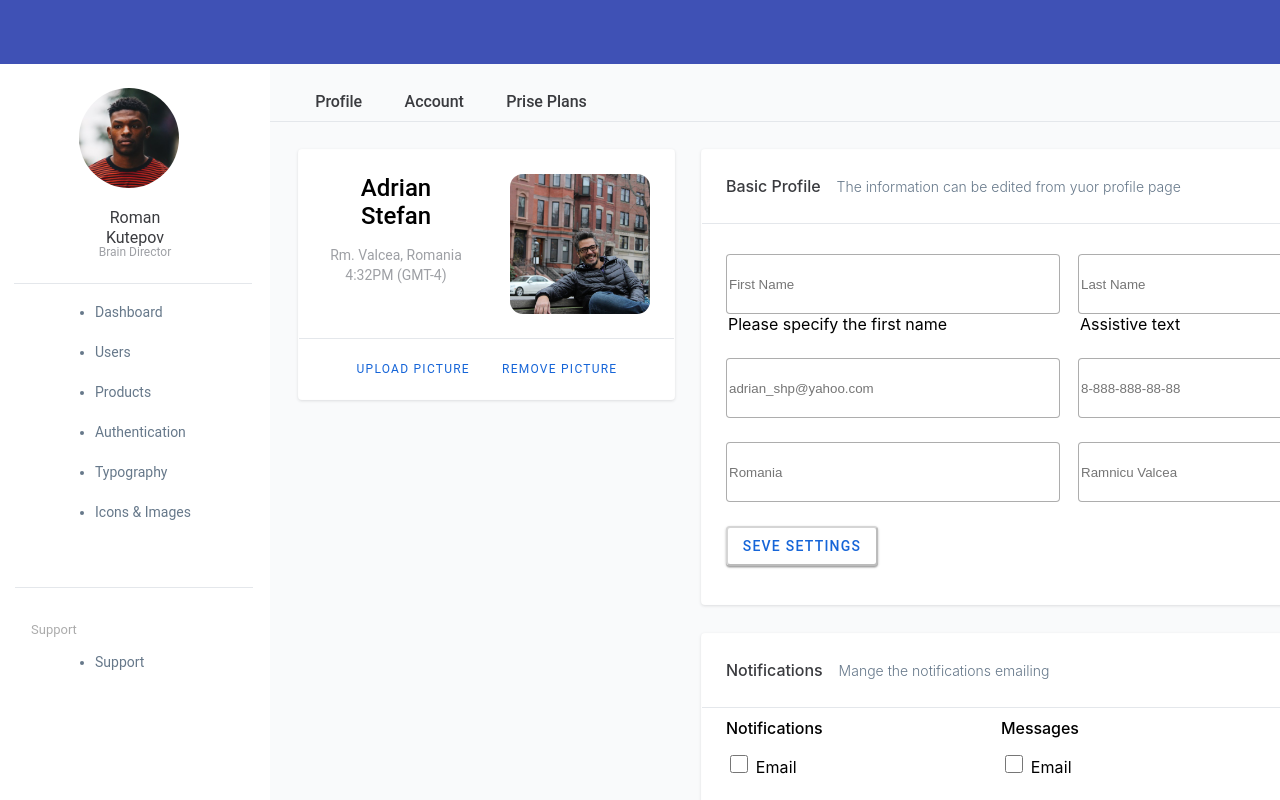
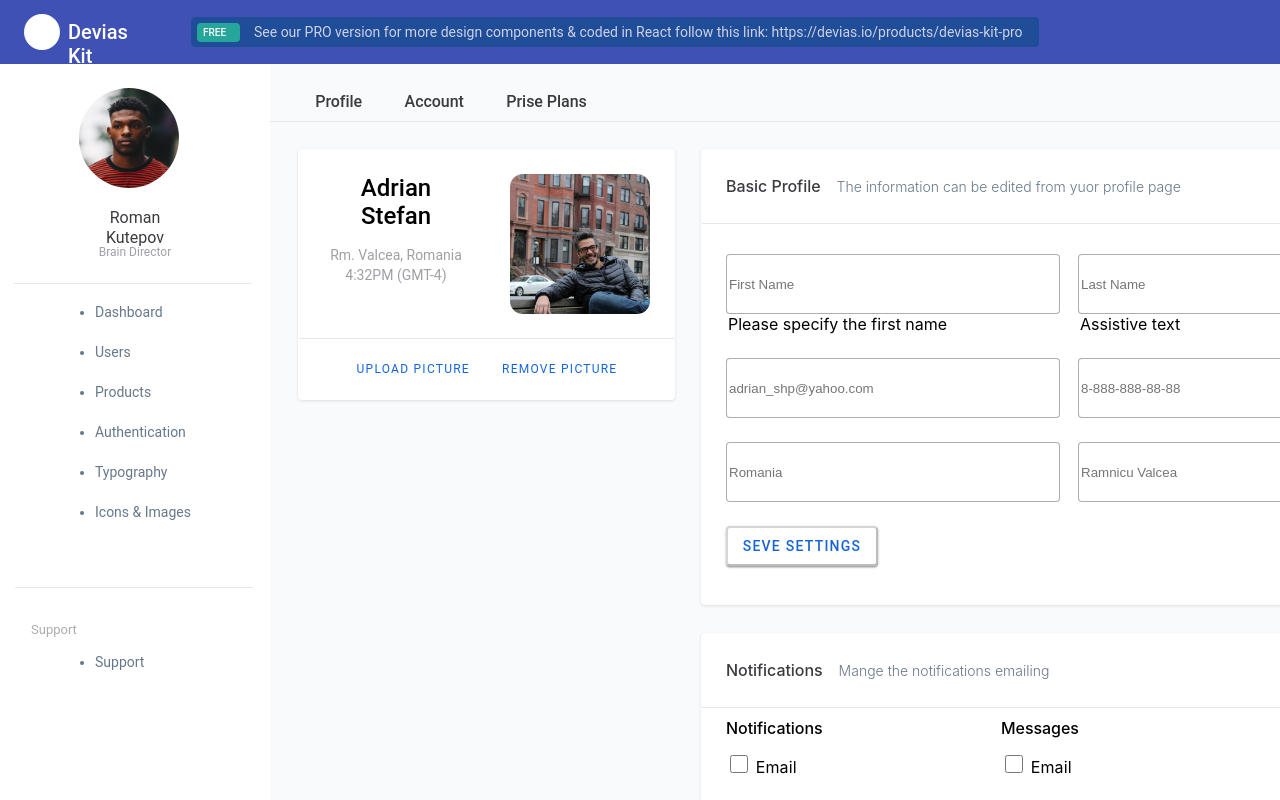
Before and after one commit to Sergey-Loboda87/test, a React (Create React App) app: page / in a window 1280 px wide. Shown: the top 800 px of the page. Built offline with nearby package versions, Linux system fonts and the light colour scheme.

Commit message:
Верстаем дальше

```diff
--- a/src/App.css
+++ b/src/App.css
@@ -1,6 +1,5 @@
 .app-wrapper{
   width: 1920px;
-  height: 1080px;
   display: grid;
   grid-template-areas:
   'h h'
--- a/src/components/Header/Header.jsx
+++ b/src/components/Header/Header.jsx
@@ -2,12 +2,24 @@ import React from 'react';
 import style from './Header.module.css'
 
 
+
 const Header = () => {
   return (
-    <div className = {style.header}>
-
+    <div className={style.header}>
+      <div className={style.logo}>
+      </div>
+      <div className={style.name}>
+        <span>Devias Kit</span>
+      </div>
+      <div className={style.inform}>
+        <div className={style.free}>
+          <span>FREE</span>
+        </div>
+        <p>See our PRO version for more design
+          components & coded in React follow
+          this link: https://devias.io/products/devias-kit-pro</p>
+      </div>
     </div>
   );
 }
-
 export default Header;
--- a/src/components/Header/Header.module.css
+++ b/src/components/Header/Header.module.css
@@ -1,7 +1,62 @@
 .header{
-grid-area: h;
-width: 100%;
-height: 64px;
-background: #3F51B5;
+    grid-area: h;
+    width: 100%;
+    height: 64px;
+    background: #3F51B5;
+    display: flex;
+}
+
+.logo{
+    height: 36px;
+    width: 36px;
+    border-radius: 50%;
+    margin-left: 24px;
+    margin-top: 14px;
+    background: #FFFFFF;
+}
+.name{
+    height: 24px;
+    width: 89px;
+    margin-left: 8px;
+    margin-top: 20px;
+    font-family: Roboto;
+    font-size: 20px;
+    font-style: normal;
+    font-weight: 500;
+    color: rgba(255, 255, 255, 1);
 
 }
+.inform{
+    display: flex;
+    align-items: center;
+    height: 30px;
+    width: 842px;
+    margin-left: 34px;
+    margin-top: 17px;
+    padding-left: 6px;
+    background: #204d98;
+    border-radius: 4px;
+    }
+.inform p{
+    padding-left: 14px;
+    font-family: Roboto;
+    font-style: normal;
+    font-weight: normal;
+    font-size: 14px;
+    line-height: 16px;
+    color: #CDD1EA;
+}
+.free{
+    display: flex;
+    align-items:center;
+    padding-left: 6px;
+    height: 19px;
+    width: 37px;
+    background: #26A69A;
+    border-radius: 4px;
+    font-family: Roboto;
+    font-size: 10px;
+    font-style: normal;
+    font-weight: 500;
+    color: rgba(255, 255, 255, 1);
+    }
--- a/src/components/Profile/PortletBasicProfile/BasicProfile.module.css
+++ b/src/components/Profile/PortletBasicProfile/BasicProfile.module.css
@@ -41,46 +41,3 @@
 .item_body{
     height: 293px;
 }
-.body_container{
-    display: grid;
-    grid-template-columns: 328px 328px;
-    gap: 24px;
-    padding-left: 24px;
-    padding-top: 33px;
-}
-
-.buttom_container{
-    margin-left: 24px;
-    padding-top: 24px;
-
-}
-.button{
-    width: 152px;
-    height: 40px;
-    font-family: Roboto;
-    font-style: normal;
-    font-weight: 500;
-    font-size: 14px;
-    line-height: 16px;
-    text-align: center;
-    letter-spacing: 1.25px;
-    text-transform: uppercase;
-    color: #FFFFFF;
-    background: #1665D8;
-    box-shadow: 0px 1px 1px rgba(0, 0, 0, 0.14), 0px 2px 1px rgba(0, 0, 0, 0.12), 0px 1px 3px rgba(0, 0, 0, 0.2);
-    border-radius: 4px
-}
-.button:disabled{
-    color: #1665D8;
-    background: #ffff;
-}
-.body_container input{
-    width: 328px;
-    height: 56px;
-    border: 1px solid rgba(0, 0, 0, 0.32);
-    border-radius: 4px;
-}
-.contain_error{
-    font-size: medium;
-    color: red;
-}
--- /dev/null
+++ b/src/components/Profile/PortletBasicProfile/FormProfile/Form.module.css
@@ -0,0 +1,43 @@
+.body_container{
+    display: grid;
+    grid-template-columns: 328px 328px;
+    gap: 24px;
+    padding-left: 24px;
+    padding-top: 33px;
+}
+
+.buttom_container{
+    margin-left: 24px;
+    padding-top: 24px;
+
+}
+.button{
+    width: 152px;
+    height: 40px;
+    font-family: Roboto;
+    font-style: normal;
+    font-weight: 500;
+    font-size: 14px;
+    line-height: 16px;
+    text-align: center;
+    letter-spacing: 1.25px;
+    text-transform: uppercase;
+    color: #FFFFFF;
+    background: #1665D8;
+    box-shadow: 0px 1px 1px rgba(0, 0, 0, 0.14), 0px 2px 1px rgba(0, 0, 0, 0.12), 0px 1px 3px rgba(0, 0, 0, 0.2);
+    border-radius: 4px
+}
+.button:disabled{
+    color: #1665D8;
+    background: #ffff;
+}
+.body_container input{
+    width: 328px;
+    height: 56px;
+    border: 1px solid rgba(0, 0, 0, 0.32);
+    border-radius: 4px;
+}
+.contain_error{
+    font-size: medium;
+    color: red;
+}
--- a/src/components/Profile/PortletBasicProfile/FormProfile/FormErrors.jsx
+++ b/src/components/Profile/PortletBasicProfile/FormProfile/FormErrors.jsx
@@ -1,5 +1,5 @@
 import React from 'react';
-import style from '../BasicProfile.module.css'
+import style from './Form.module.css'
 
 //Это простой функциональный компонент, который принимает объект formError
 //и возвращает пустую строку при валидации или выводит ошибку.
--- a/src/components/Profile/PortletInform/PortletInform.jsx
+++ b/src/components/Profile/PortletInform/PortletInform.jsx
@@ -23,7 +23,7 @@ const PortletInform = () => {
       <div className={style.footer}>
         <div className={style.footerItems}>
           <button>UPLOAD PICTURE</button>
-          <button>REMOVE PICTURE</button>
+          <button disabled>REMOVE PICTURE</button>
         </div>
       </div>
     </div>
```
Also changed, not shown: src/components/Profile/PortletBasicProfile/FormProfile/Form.jsx (+8 -4 lines).
